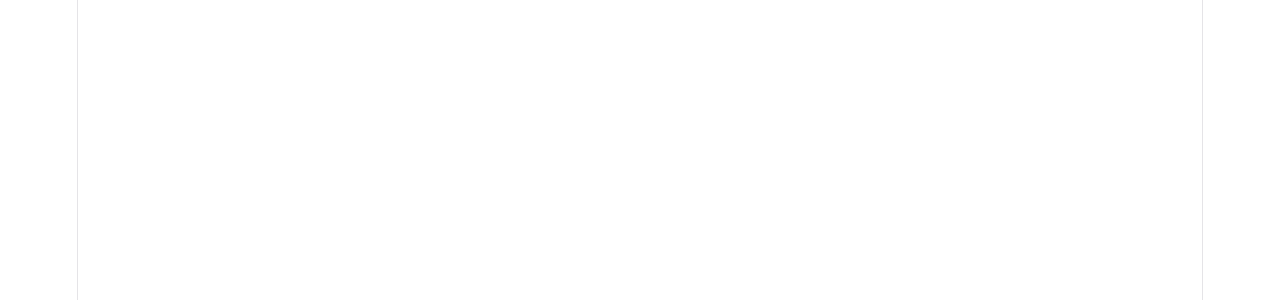
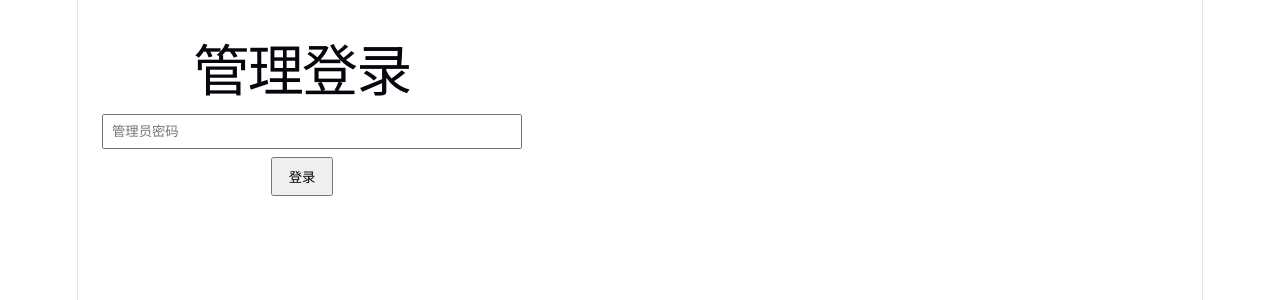
Before and after one commit to stsv-project/STSVLogs, a React (Vite) app in the folder web/: page /admin in a window 1280 px wide. Before the commit this address had no page. Shown: the top 300 px of the page. Built offline with nearby package versions, Linux system fonts and the light colour scheme.

Commit message:
feat: 添加管理员页面和版本管理功能

```diff
--- a/web/src/App.tsx
+++ b/web/src/App.tsx
@@ -1,11 +1,13 @@
 import { BrowserRouter, Routes, Route } from "react-router-dom";
 import Overview from "./pages/Overview";
+import Admin from "./pages/Admin";
 
 export default function App() {
   return (
     <BrowserRouter>
       <Routes>
         <Route path="/" element={<Overview />} />
+        <Route path="/admin" element={<Admin />} />
       </Routes>
     </BrowserRouter>
   );
--- /dev/null
+++ b/web/src/pages/Admin.tsx
@@ -0,0 +1,92 @@
+import { useState } from "react";
+
+export default function Admin() {
+  const [password, setPassword] = useState("");
+  const [token, setToken] = useState("");
+  const [version, setVersion] = useState("");
+  const [releasePage, setReleasePage] = useState("");
+  const [message, setMessage] = useState("");
+
+  // 登录
+  async function login() {
+    const res = await fetch("/api/auth/login", {
+      method: "POST",
+      headers: { "Content-Type": "application/json" },
+      body: JSON.stringify({ password }),
+    });
+    if (!res.ok) {
+      setMessage("密码错误");
+      return;
+    }
+    const data = await res.json();
+    setToken(data.token);
+    setMessage("登录成功");
+    loadConfig();
+  }
+
+  // 加载当前配置
+  async function loadConfig() {
+    const res = await fetch("/api/config/version");
+    const data = await res.json();
+    setVersion(data.latest_version || "");
+    setReleasePage(data.release_page_url || "");
+  }
+
+  // 保存
+  async function save() {
+    const res = await fetch("/api/config/version", {
+      method: "PUT",
+      headers: {
+        "Content-Type": "application/json",
+        Authorization: `Bearer ${token}`,
+      },
+      body: JSON.stringify({
+        latest_version: version,
+        release_page: releasePage,
+      }),
+    });
+    if (res.ok) setMessage("保存成功");
+    else setMessage("保存失败");
+  }
+
+  if (!token) {
+    return (
+      <div style={{ padding: 24, maxWidth: 400 }}>
+        <h1>管理登录</h1>
+        <input
+          type="password"
+          placeholder="管理员密码"
+          value={password}
+          onChange={(e) => setPassword(e.target.value)}
+          style={{ width: "100%", padding: 8, marginBottom: 8 }}
+        />
+        <button onClick={login} style={{ padding: "8px 16px" }}>
+          登录
+        </button>
+        {message && <p style={{ color: "red" }}>{message}</p>}
+      </div>
+    );
+  }
+
+  return (
+    <div style={{ padding: 24, maxWidth: 400 }}>
+      <h1>版本管理</h1>
+      {message && <p style={{ color: "green" }}>{message}</p>}
+      <label>最新版本</label>
+      <input
+        value={version}
+        onChange={(e) => setVersion(e.target.value)}
+        style={{ width: "100%", padding: 8, marginBottom: 8 }}
+      />
+      <label>发布页链接</label>
+      <input
+        value={releasePage}
+        onChange={(e) => setReleasePage(e.target.value)}
+        style={{ width: "100%", padding: 8, marginBottom: 16 }}
+      />
+      <button onClick={save} style={{ padding: "8px 24px" }}>
+        保存
+      </button>
+    </div>
+  );
+}
```
